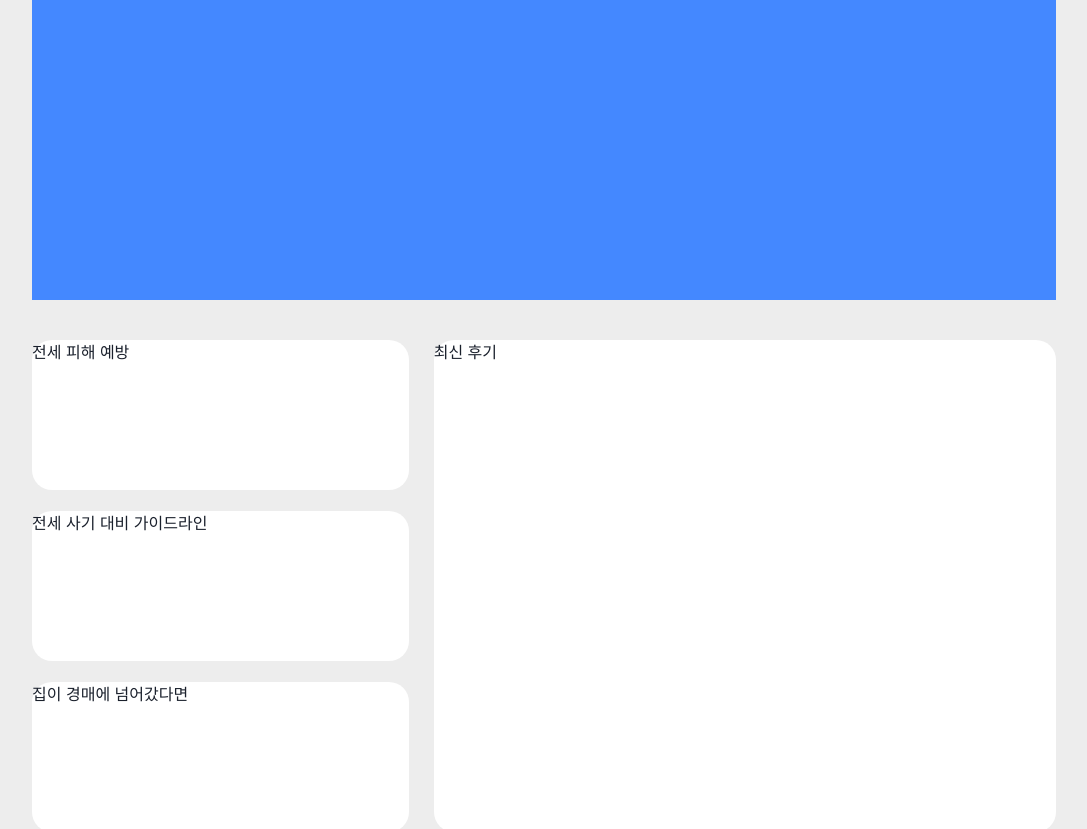
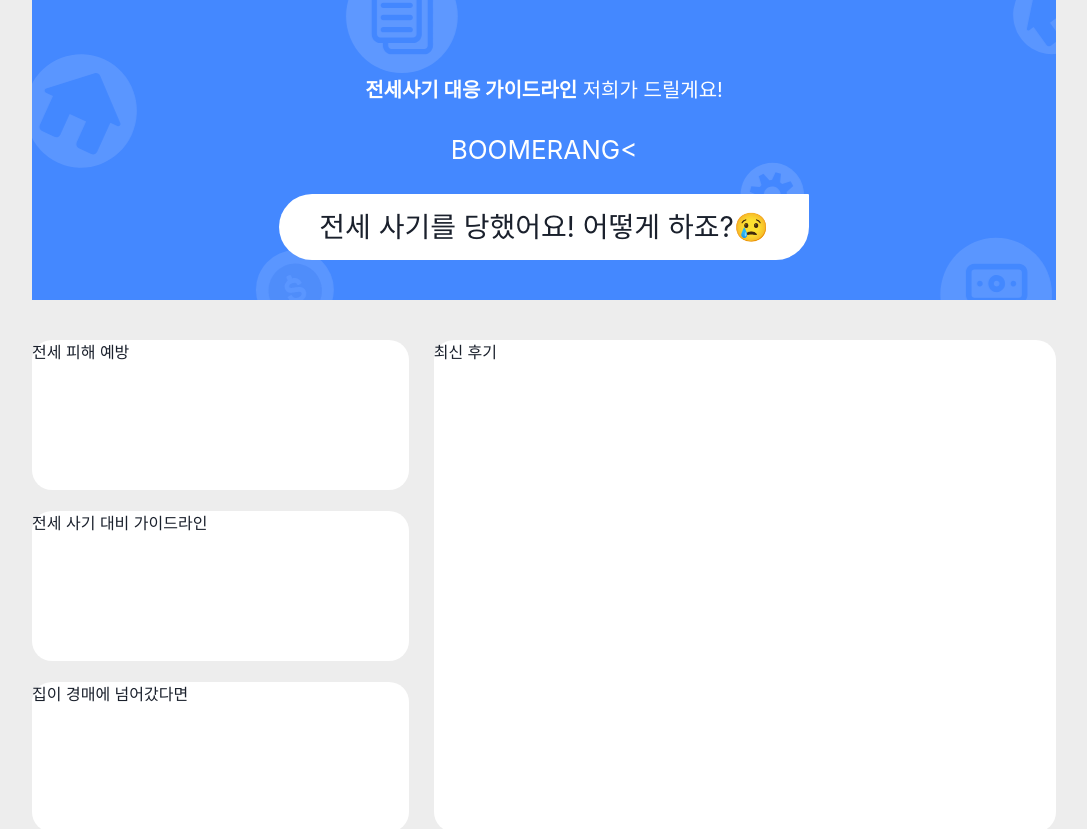
Before and after one commit to kakao-tech-campus-2nd-step3/Team11_FE, a React (Vite) app: page / in a window 1280 px wide. Shown: the top 829 px of the page, without its empty margins (96-1183 px from the left). Built offline with nearby package versions, Linux system fonts and the light colour scheme.

Commit message:
feat: HeroSection 컴포넌트 구현
- 부메랑 로고 적용 필요
- 폰트 나눔스퀘어 적용 필요
- 폰트 사이즈 수정 필요

```diff
--- /dev/null
+++ b/src/components/HeroSection/index.module.css
@@ -0,0 +1,26 @@
+@keyframes slideX {
+    0% {
+        transform: translateX(-35px) translateY(-78px);
+    }
+    50% {
+        transform: translateX(-25px) translateY(-74px);
+        /*transform: translateX(-25px) translateY(-82px);*/
+    }
+    100% {
+        transform: translateX(-35px) translateY(-78px);
+    }
+}
+
+.hero {
+    position: relative;
+    overflow: hidden;
+}
+
+.hero>svg {
+    animation: slideX 4s ease-in-out infinite;
+    position: absolute;
+}
+
+.hero div {
+    z-index: 9;
+}
--- /dev/null
+++ b/src/components/HeroSection/index.tsx
@@ -0,0 +1,42 @@
+import React from 'react';
+
+import { Box, Text, VStack } from '@chakra-ui/react';
+import HeroBannerBg from '@images/heroBg.svg?react';
+
+import styles from './index.module.css';
+
+const height = 300;
+const white = 'white';
+
+export const HeroSection: React.FC = () => {
+  return (
+    <Box bg={'#4488FF'} height={height} className={styles.hero}>
+      <HeroBannerBg viewBox={`0 0 1024 ${height}`} />
+      <VStack spacing={25} marginTop={75}>
+        <Text color={white} fontSize={'20px'}>
+          <b>전세사기 대응 가이드라인</b> 저희가 드릴게요!
+        </Text>
+
+        {/*TODO: 부메랑 로고로 변경*/}
+        <Text color={white} fontSize="26px">
+          BOOMERANG{'<'}
+        </Text>
+
+        <HeroHookBox />
+      </VStack>
+    </Box>
+  );
+};
+
+const HeroHookBox = () => (
+  <Box
+    bg={white}
+    padding={3}
+    width={530}
+    textAlign="center"
+    borderRadius={34}
+    borderTopRightRadius={1}
+  >
+    <Text fontSize="28px">전세 사기를 당했어요! 어떻게 하죠?😢</Text>
+  </Box>
+);
--- a/src/pages/Home/index.tsx
+++ b/src/pages/Home/index.tsx
@@ -1,3 +1,4 @@
+import { HeroSection } from '@components/HeroSection';
 import { BasicLayout } from '@components/commons/BasicLayout';
 import { RoundedBox } from '@components/commons/RoundedBox';
 
@@ -6,8 +7,6 @@ import React from 'react';
 import { Box, Flex, Spacer, VStack } from '@chakra-ui/react';
 
 // TODO: 각 섹션 컴포넌트로
-
-const HeroSection: React.FC = () => <Box bg={'#4488FF'} height={300} />;
 
 const MainSection: React.FC = () => (
   <Flex h={492}>
```
Also changed, not shown: src/assets/images/heroBg.svg (added).
